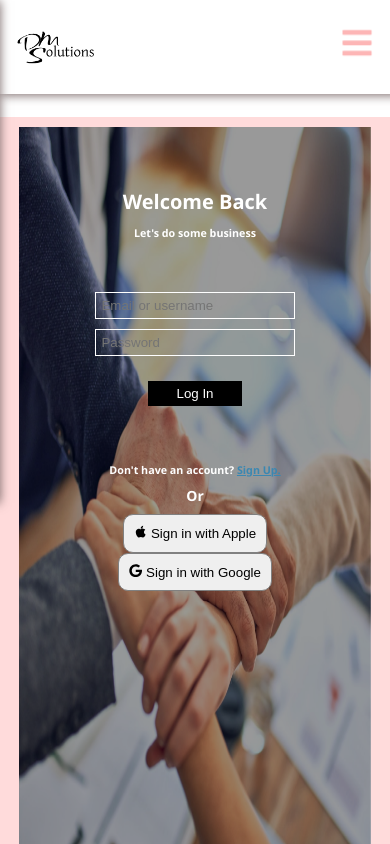
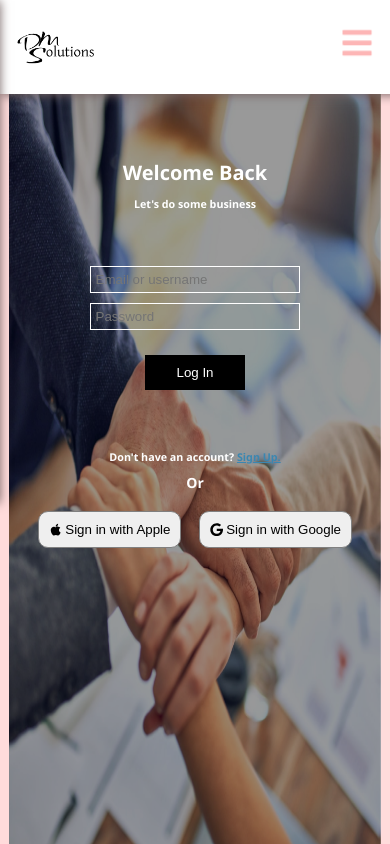
Before and after one commit to debolu/DMS, a React (Create React App) app: page /login in a window 390 px wide. Shown: the top 844 px of the page. Built offline with nearby package versions, Linux system fonts and the light colour scheme.

Commit message:
correct a few responsive errors

```diff
--- a/src/components/pages/signin/login.js
+++ b/src/components/pages/signin/login.js
@@ -19,9 +19,9 @@ const Login = () => {
                 <h6>Don't have an account? <Link to="/Sign-in" >Sign Up.</Link></h6>
                 <h4 style={{margin: "10px auto"}}>Or</h4>
                 {/* Buttons for login with apple and google. */}
-                <div>
-                    <button className="btn"><FaApple /> Sign in with Apple</button>
-                    <button className="btn"><FaGoogle /> Sign in with Google</button>
+                <div className="login-div">
+                    <button className="btn"><FaApple className="signin-icon" /> Sign in with Apple</button>
+                    <button className="btn"><FaGoogle className="signin-icon"/> Sign in with Google</button>
                 </div>
             </section>
         </main>
--- a/src/components/pages/signin/signin.css
+++ b/src/components/pages/signin/signin.css
@@ -2,7 +2,7 @@ main.signin {
     margin-top: 4%;
     height: 800px;
     display:flex;
-    padding: 10px;
+    padding: 8px;
 }
 .signin-section {
     width: 50vw;
@@ -73,7 +73,7 @@ main.signin {
     background-color: black;
     border: none;
     color: white;
-    padding: 5px;
+    padding: 10px;
     margin: 10px 10%;
     margin-top: 20px;
     width: 30%;
@@ -82,6 +82,18 @@ main.signin {
 .signup-btn:hover {
     background-color: #fdb6b6;
     color: black;
+}
+.login-div {
+    display: flex;
+    margin-top: 20px;
+}
+.login-div button {
+    display: flex;
+    align-items: center;
+    margin: auto;
+}
+.signin-icon {
+    margin-right: 3px;
 }
 @media screen and (max-width: 1000px) {
     main.signin {
@@ -96,7 +108,7 @@ main.signin {
         display: none;
     }
     .signin-section {
-        width: 80vw;
+        width: 85vw;
         background-image: url("../../images/truth.png");
         background-size: 100% 100%;
         background-repeat: no-repeat;
@@ -111,6 +123,6 @@ main.signin {
 }
 @media screen and (max-width: 450px) {
     main.signin {
-        margin-top: 30%;
+        margin-top: 22%;
     }
 }
--- a/src/components/pages/signin/signin.js
+++ b/src/components/pages/signin/signin.js
@@ -3,6 +3,7 @@ import "./signin.css"
 import { React, useState } from "react";
 import signinForm from "./signinForm";
 import { Link } from "react-router-dom";
+import { FaApple, FaGoogle } from "react-icons/fa";
 // import SignIn from "./google-signin";
 
 const Signin = () => {
@@ -17,7 +18,7 @@ const Signin = () => {
     return (
         <main className="signin" >
             <section className="signin-img-section">
-                <h3>Our word is our truth; if we say we can do it we will do it</h3>
+                <h3>Our word is our truth; if we say we can do it, we will do it</h3>
             </section>
             <section className="signin-section signin-form">
                 <h3>Get started with us</h3>
@@ -44,8 +45,10 @@ const Signin = () => {
                 <h4 style={{margin: "10px auto"}}>Or</h4>
 
                 {/* Signin with google and apple */}
-                <div>
+                <div className="login-div">
                     {/* <SignIn /> */}
+                    <button className="btn"><FaApple className=" signin-icon" /> Sign in with Apple</button>
+                    <button className="btn"><FaGoogle className=" signin-icon" /> Sign in with Google</button>
                 </div>
             </section>
         </main>
```
